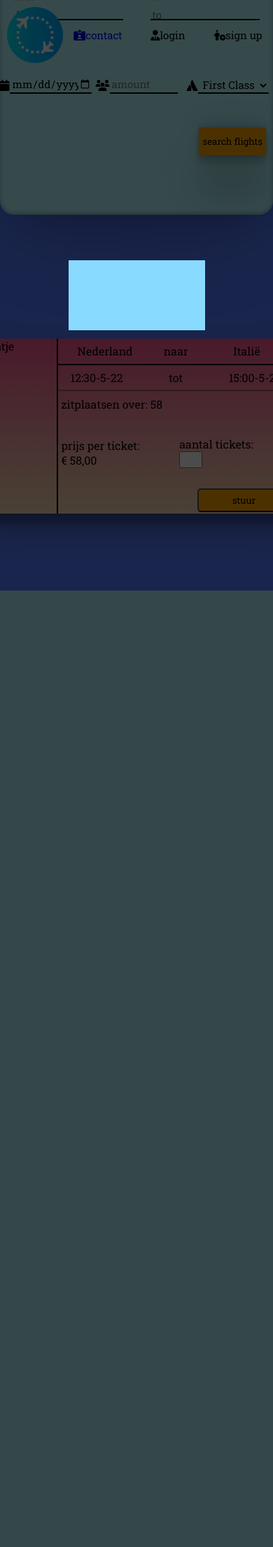
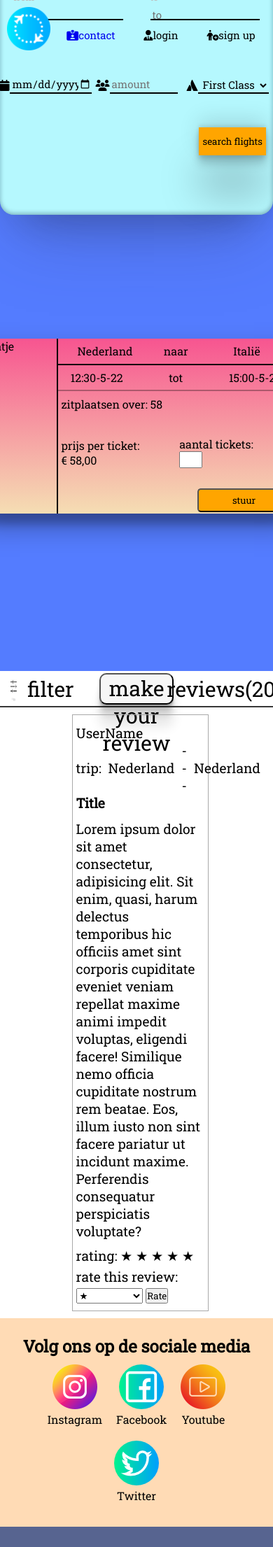
Before and after one commit to jochem11/CRUD, a PHP site: page /CRUD/ in a window 390 px wide; the page is wider, and only the part inside the window is pictured. Shown: the top 2211 px of that part at 70% size. Before the commit the page ends 844 px from the top of that part, so only its background shows below. Run offline with PHP 8.4, Linux system fonts and the light colour scheme; some libraries are stand-ins or nearby versions.

Commit message:
contact, footer, index, pricacy, review, database, css, php folder en meerdere images veranderert

```diff
--- a/contact.php
+++ b/contact.php
@@ -29,7 +29,10 @@ if (isset($_POST['submit'])) {
 
 <body>
   <?php include("navbar.php") ?>
-
+  <div class="wil_je_contact_opnemen">
+    <h2>Wil je met ons contact opnemen?</h2>
+    <h2>Wij staan er altijd open voor!</h2>
+  </div>
   <div class="contact_form">
     <h2>Neem contact op!</h2>
     <form method="post">
@@ -44,7 +47,6 @@ if (isset($_POST['submit'])) {
       <input type="submit" value="submit" name="submit" id="submit" />
     </form>
   </div>
-
   <?php include("footer.php") ?>
   <script src="js/main.js"></script>
   <script src="https://kit.fontawesome.com/33689bd479.js" crossorigin="anonymous"></script>
--- a/css/styles.css
+++ b/css/styles.css
@@ -96,6 +96,12 @@
   .navbar {
     background-color: #b5f8fe;
     border-bottom: solid 2px black;
+  }
+}
+
+@media only screen and (max-width: 400px) {
+  .navbar .logoContainer img {
+    height: 77%;
   }
 }
 
@@ -352,12 +376,89 @@
   background-color: #f75590;
   box-shadow: 3px 3px #000;
   border-radius: 5px;
+  transition: 1s;
+}
+
+.contact_form input[type="submit"]:hover {
+  cursor: pointer;
+  background-color: #b5f8fe;
 }
 
 .contact_form input[type="submit"]:active {
   background-color: #ffe74c;
   transform: translateY(4px);
   border-radius: 5px;
+}
+
+.contact_linkjes_container {
+  width: 100%;
+  height: auto;
+  padding: 24px;
+  display: flex;
+  justify-content: center;
+  align-items: center;
+  flex-wrap: wrap;
+  flex-direction: column;
+  background-color: #ffdbb5;
+  text-align: center;
+}
+
+.contact_linkjes {
+  display: flex;
+  justify-content: center;
+  flex-wrap: wrap;
+}
+
+.contact_linkjes_instagram {
+  margin: 10px;
+}
+
+.contact_linkjes_instagram a {
+  color: #000;
+  transition: 1s;
+}
+
+.contact_linkjes_instagram a:hover {
+  color: #b5f8fe;
+}
+
+.contact_linkjes_facebook {
+  margin: 10px;
+}
+
+.contact_linkjes_facebook a {
+  color: #000;
+  transition: 1s;
+}
+
+.contact_linkjes_facebook a:hover {
+  color: #f75590;
+}
+
+.contact_linkjes_youtube {
+  margin: 10px;
+}
+
+.contact_linkjes_youtube a {
+  color: #000;
+  transition: 1s;
+}
+
+.contact_linkjes_youtube a:hover {
+  color: #b5f8fe;
+}
+
+.contact_linkjes_twitter {
+  margin: 10px;
+}
+
+.contact_linkjes_twitter a {
+  color: #000;
+  transition: 1s;
+}
+
+.contact_linkjes_twitter a:hover {
+  color: #f75590;
 }
 
 /*///////////////////////////////////////|
@@ -1383,7 +1510,7 @@
   width: 100%;
   background-color: rgba(0, 0, 0, 0.7);
   z-index: 20;
-  display: flex;
+  display: none;
   align-items: center;
   justify-content: center;
 }
--- a/footer.php
+++ b/footer.php
@@ -13,6 +13,35 @@
 </head>
 
 <body>
+    <div class="contact_linkjes_container">
+        <h2>Volg ons op de sociale media</h2>
+        <div class="contact_linkjes">
+            <div class="contact_linkjes_instagram">
+                <a href="https://www.instagram.com/officialrickastley/"><img src="pictures/instagram_link_logo.png" alt="instagram link"></a>
+                <a href="https://www.instagram.com/officialrickastley/">
+                    <p>Instagram</p>
+                </a>
+            </div>
+            <div class="contact_linkjes_facebook">
+                <a href="https://www.facebook.com/RickAstley"><img src="pictures/facebook_link_logo.png" alt="facebook link"></a>
+                <a href="https://www.facebook.com/RickAstley">
+                    <p>Facebook</p>
+                </a>
+            </div>
+            <div class="contact_linkjes_youtube">
+                <a href="https://www.youtube.com/channel/UCuAXFkgsw1L7xaCfnd5JJOw"><img src="pictures/youtube_link_logo.png" alt="youtube link"></a>
+                <a href="https://www.youtube.com/channel/UCuAXFkgsw1L7xaCfnd5JJOw">
+                    <p>Youtube</p>
+                </a>
+            </div>
+            <div class="contact_linkjes_twitter">
+                <a href="https://twitter.com/rickastley"><img src="pictures/twitter_link_logo.png" alt="twitter logo"></a>
+                <a href="https://twitter.com/rickastley">
+                    <p>Twitter</p>
+                </a>
+            </div>
+        </div>
+    </div>
     <div class="footer">
         <nav class="footer_lijst">
             <ul>
--- a/index.php
+++ b/index.php
@@ -280,12 +280,12 @@
         <img src="pictures/loginPicture.png" alt="loginPicture" />
       </div>
       <div class="invoerContainer">
-        <form action="post">
-          <p>name</p>
-          <input type="text" name="name" placeholder="name:" required />
-          <p>password</p>
-          <input type="password" name="pw" placeholder="password" required />
-          <button type="submit">send</button>
+        <form method="post" action="php/checklogin.php">
+          <p>Name</p>
+          <input type="text" name="naam" placeholder="name:" required />
+          <p>Password</p>
+          <input type="password" name="wachtwoord" placeholder="password:" required />
+          <input type="submit" value="send"></input>
         </form>
       </div>
     </div>
--- a/privacy.php
+++ b/privacy.php
@@ -13,7 +13,7 @@
 </head>
 
 <body>
-    <!-- <?php include("navbar.php"); ?> -->
+    <?php include("navbar.php"); ?>
     <div class="privacy_beleid_container">
         <h2>Privacybeleid</h2><br>
         <p>In ons privacybeleid leggen we uit hoe we uw persoonlijke gegevens verzamelen en gebruiken wanneer u met ons reist, onze website bezoekt, onze mobiele app gebruikt of op een andere manier met ons communiceert. Zorg ervoor dat u het beleid zorgvuldig leest.</p><br>
@@ -256,7 +256,7 @@
         var a;
 
         for (a = 0; a < accordion.length; a++) {
-        accordion[a].addEventListener("click", function () {
+            accordion[a].addEventListener("click", function() {
                 this.classList.toggle("active");
                 var panel = this.nextElementSibling;
                 if (panel.style.maxHeight) {
--- a/review.php
+++ b/review.php
@@ -29,6 +29,10 @@ if (isset($_POST['submit'])) {
 
 <body>
     <?php include("navbar.php") ?>
+    <div class="wil_je_een_review_achterlaten">
+        <h2>Wil je iets kwijtraken?</h2>
+        <h2>Laat het dan achter!</h2>
+    </div>
     <div class="review_form">
         <h2>Voeg hier een review toe!</h2>
         <form method="post">
```
Also changed, not shown: other parts of css/styles.css (+53 -72 lines), database/crud.sql (+20 -18 lines), includes/session.php (deleted, +0 -8 lines), php/checklogin.php (added, +27 -0 lines), pictures/facebook_link_logo.png (added), pictures/instagram_link_logo.png (added), pictures/twitter_link_logo.png (added), pictures/youtube_link_logo.png (added). Lines whose indentation alone changed are shown as unchanged.
